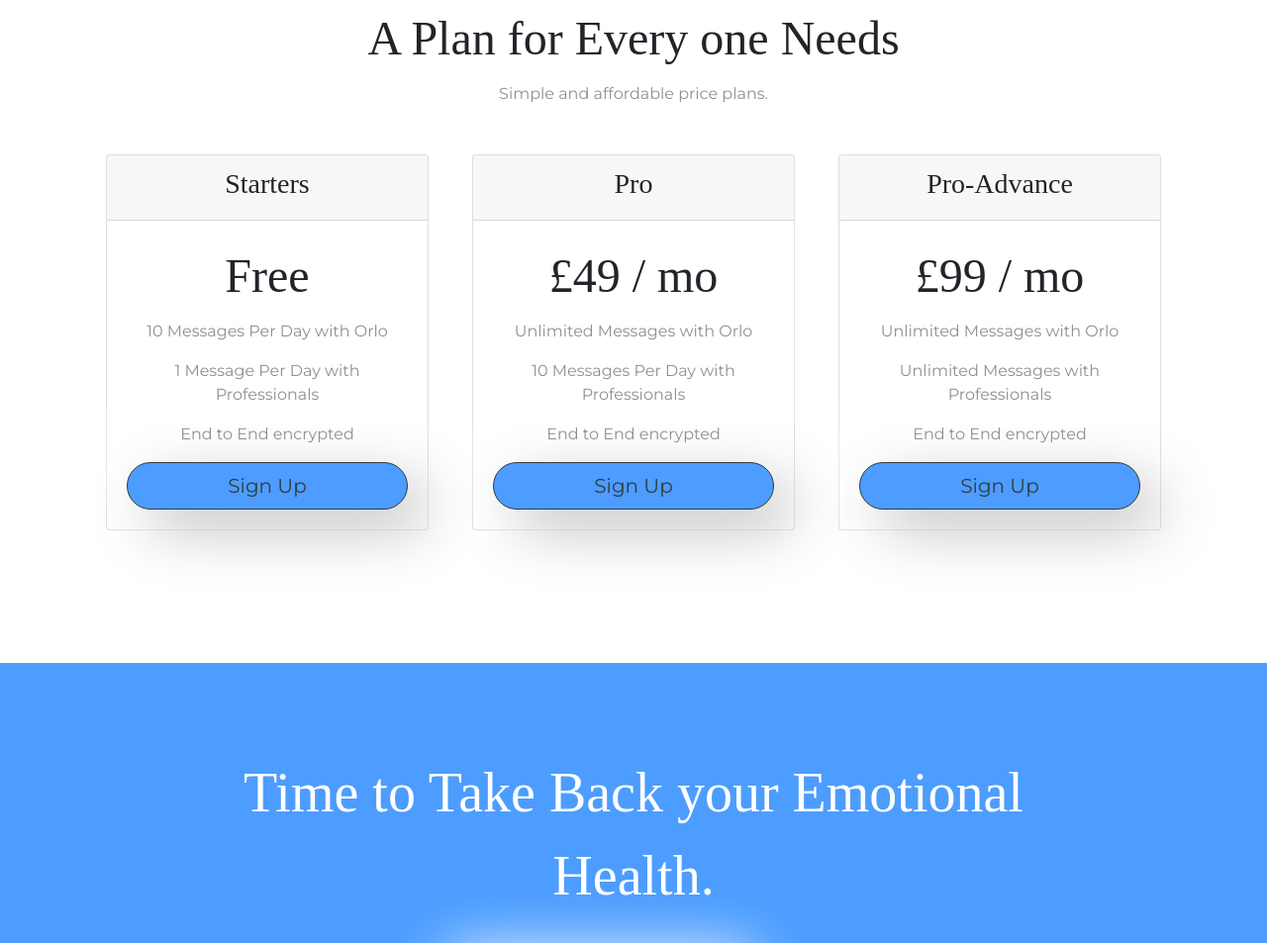
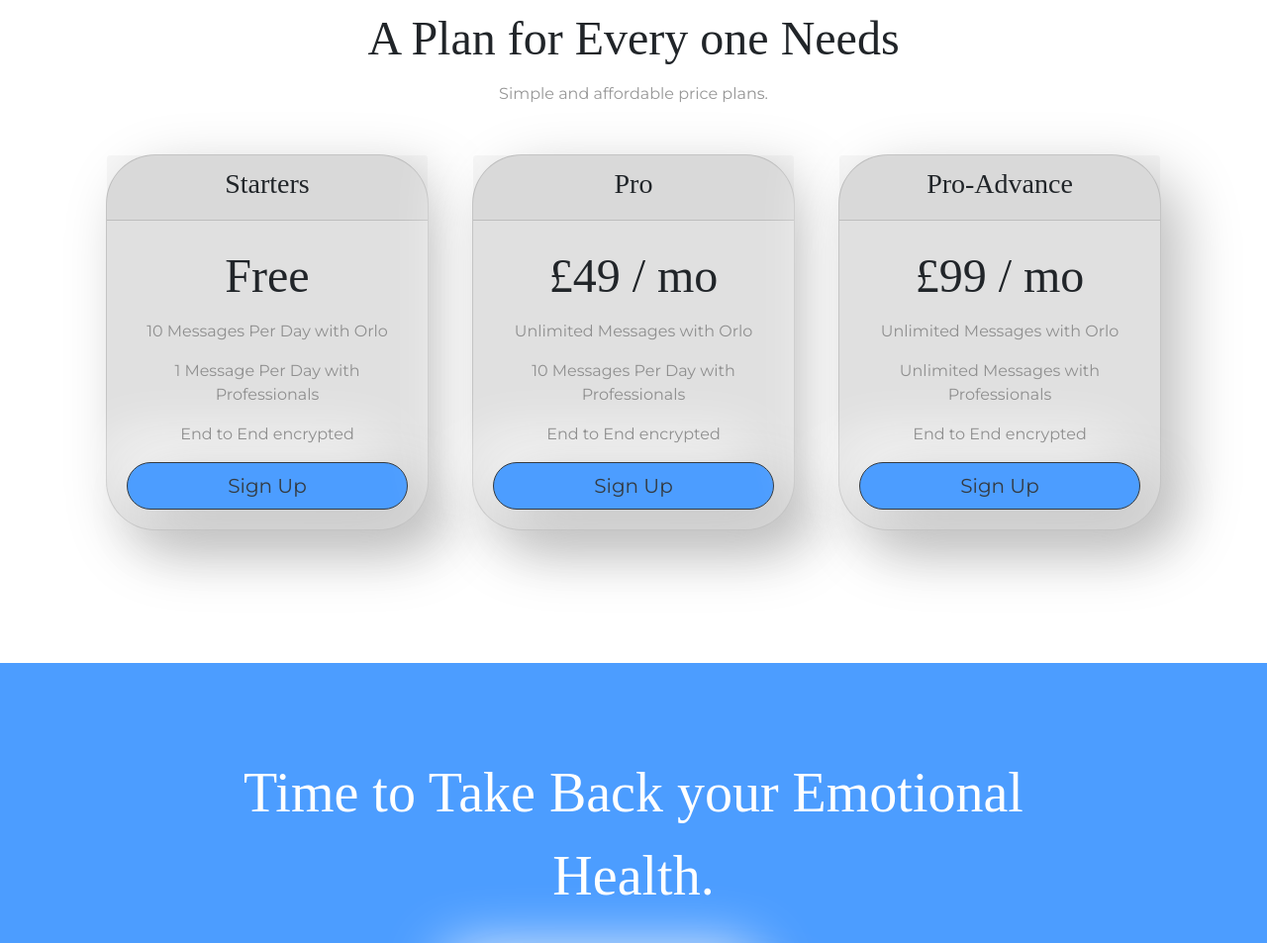
Before and after one commit to quickfrost77/orlo, a plain HTML site: page index.html in a window 1280 px wide. Shown: the part 2067-3020 px from the top of the page at 99% size. Drawn offline with nearby package versions, Linux system fonts and the light colour scheme.

Commit message:
Update index.html

```diff
--- a/index.html
+++ b/index.html
@@ -62,6 +62,14 @@
       </nav>
 
       <style>
+
+         .card{
+
+       border-radius: 50px;
+background: #e0e0e0;
+box-shadow:  20px 20px 60px #bebebe,
+             -20px -20px 60px #ffffff;
+    }
 
           .btn {border-radius: 50px;
 background: #4c9dff;
```
